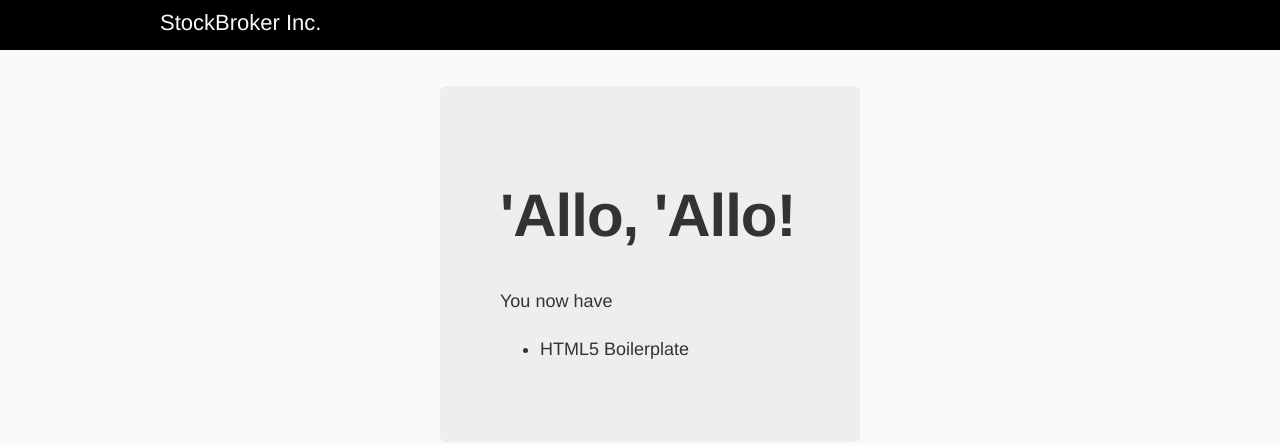
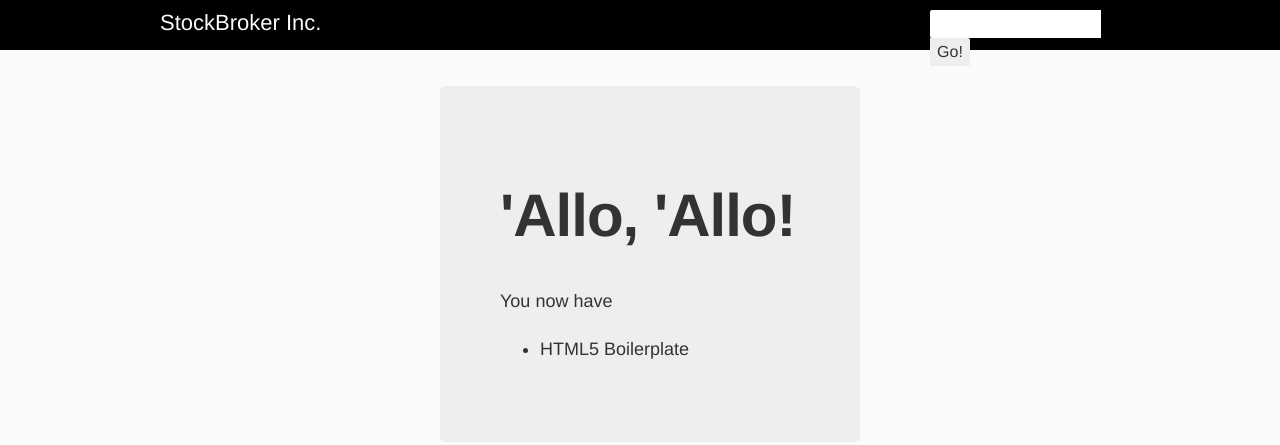
Before and after one commit to icmpecho/nasdaq-web, a website: page app/index.html in a window 1280 px wide. Drawn offline with nearby package versions, Linux system fonts and the light colour scheme; files that its build step writes are made by us from their sources.

Commit message:
Add search box

```diff
--- a/app/index.html
+++ b/app/index.html
@@ -26,6 +26,10 @@
         <div class="nav-bar">
             <div class="container">
                 <div class="banner">StockBroker Inc.</div>
+                <div class="search-box">
+                    <input class="search-field"/>
+                    <a class="search-button" href="#">Go!</a>
+                </div>
             </div>
         <div>
 
--- a/app/styles/main.css
+++ b/app/styles/main.css
@@ -40,6 +40,45 @@ body {
 .nav-bar .banner {
     font-size: 22px;
     color: #fafafa;
+    display: inline-block;
+}
+
+.search-box {
+    display: inline-block;
+    float: right;
+    width: 210px;
+    height: 28px;
+    padding: 0;
+}
+
+.search-box .search-field {
+    display: inline-block;
+    float: left;
+    height: 26px;
+    width: 164px;
+    border: 0px;
+    padding-left: 5px;
+    border-top-left-radius: 2px;
+    border-bottom-left-radius: 2px;
+}
+
+.search-box .search-button {
+    display: inline-block;
+    text-decoration: none;
+    color: #333;
+    background-color: #eee;
+    width: 40px;
+    height: 28px;
+    line-height: 28px;
+    text-align: center;
+    vertical-align: middle;
+    border-top-right-radius: 2px;
+    border-bottom-right-radius: 2px;
+}
+
+.search-box .search-button .label {
+    display: inline-block;
+    margin: 5px 5px 2px 2px;
 }
 
 .container {
```
